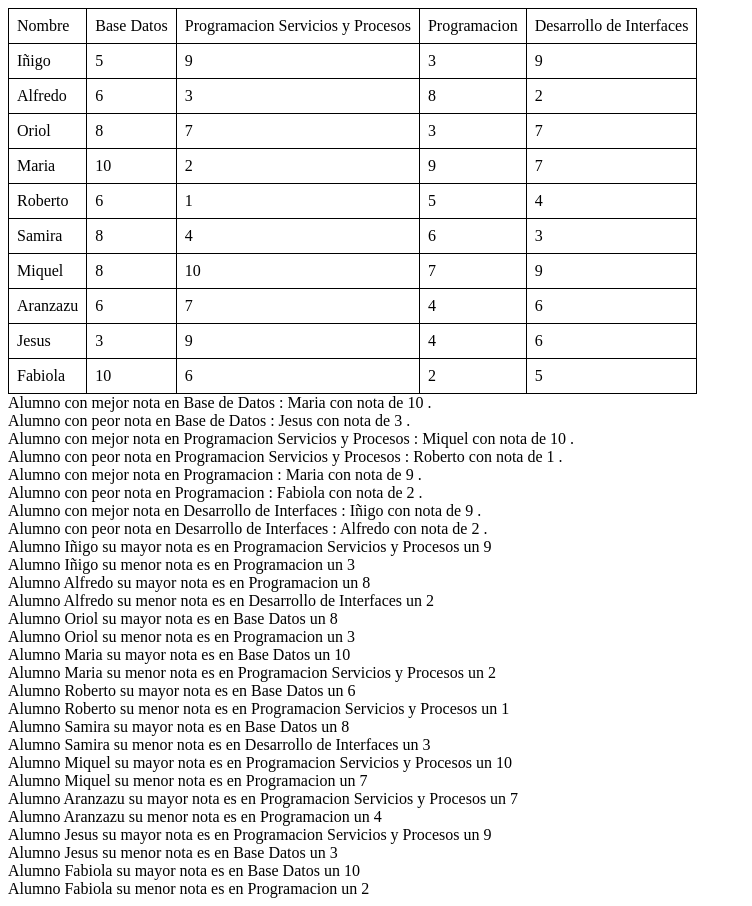
After one commit to SINESCUD0/2DWES-2324-IvanGarcia, a PHP site: page /ej7am.php in a window 1280 px wide. The commit adds this page. Shown: the whole page, without its empty margins (0-752 px from the left). Run offline with PHP 8.4, Linux system fonts and the light colour scheme.

Commit message:
Add files via upload

```diff
--- /dev/null
+++ b/ej7am.php
@@ -0,0 +1,110 @@
+<HTML>
+<HEAD> <TITLE>EJERCICIO ARRAY MULTIDIMENSIONALES EJ7</TITLE> </HEAD>
+<STYLE>
+table {
+  border-collapse: collapse;
+}
+td, tr{
+  border: 1px solid black;
+  text-align: left;
+  padding: 8px;
+}
+</STYLE>
+<BODY>
+<?php
+$matriz = array(
+	array("Nombre", "Base Datos", "Programacion Servicios y Procesos", "Programacion", "Desarrollo de Interfaces"),
+	array("Iñigo",5,9,3,9),
+	array("Alfredo",6,3,8,2),
+	array("Oriol",8,7,3,7),
+	array("Maria",10,2,9,7),
+	array("Roberto",6,1,5,4),
+	array("Samira",8,4,6,3),
+	array("Miquel",8,10,7,9),
+	array("Aranzazu",6,7,4,6),
+	array("Jesus",3,9,4,6),
+	array("Fabiola",10,6,2,5)
+);
+$notaBaseDatosMay = 0;
+$notaPSPMay = 0;
+$notaPSPMen = 10;
+$notaPMay = 0;
+$notaPMen = 10;
+$notaDIMay = 0;
+$notaDIMen = 10;
+$notaBaseDatosMen = 10;
+$alumnoNB = 10;
+$alumnoNA = 0;
+$tabla = "<table>";
+foreach($matriz as $fila){
+	$tabla .= "<tr>";
+	foreach($fila as $elemento){
+		$tabla .= "<td>".$elemento."</td>";
+	}
+	$tabla .= "</tr>";
+}
+for ($fila = 1; $fila < 11; $fila++) {
+	if($notaBaseDatosMay < $matriz[$fila][1]){
+		$notaBaseDatosMay = $matriz[$fila][1];
+		$nombreBDMay = $matriz[$fila][0];
+	}
+	if($notaBaseDatosMen > $matriz[$fila][1]){
+		$notaBaseDatosMen = $matriz[$fila][1];
+		$nombreBDMen = $matriz[$fila][0];
+	}
+	if($notaPSPMay < $matriz[$fila][2]){
+		$notaPSPMay = $matriz[$fila][2];
+		$nombrePSPMay = $matriz[$fila][0];
+	}
+	if($notaPSPMen > $matriz[$fila][2]){
+		$notaPSPMen = $matriz[$fila][2];
+		$nombrePSPMen = $matriz[$fila][0];
+	}
+	if($notaPMay < $matriz[$fila][3]){
+		$notaPMay = $matriz[$fila][3];
+		$nombrePMay = $matriz[$fila][0];
+	}
+	if($notaPMen > $matriz[$fila][3]){
+		$notaPMen = $matriz[$fila][3];
+		$nombrePMen = $matriz[$fila][0];
+	}
+	if($notaDIMay < $matriz[$fila][4]){
+		$notaDIMay = $matriz[$fila][4];
+		$nombreDIMay = $matriz[$fila][0];
+	}
+	if($notaDIMen > $matriz[$fila][4]){
+		$notaDIMen = $matriz[$fila][4];
+		$nombreDIMen = $matriz[$fila][0];
+	}
+}
+
+$tabla .= "</table>";
+echo $tabla;
+echo "Alumno con mejor nota en Base de Datos : $nombreBDMay con nota de $notaBaseDatosMay .<br/>";
+echo "Alumno con peor nota en Base de Datos : $nombreBDMen con nota de $notaBaseDatosMen .<br/>";
+echo "Alumno con mejor nota en Programacion Servicios y Procesos : $nombrePSPMay con nota de $notaPSPMay .<br/>";
+echo "Alumno con peor nota en Programacion Servicios y Procesos : $nombrePSPMen con nota de $notaPSPMen .<br/>";
+echo "Alumno con mejor nota en Programacion : $nombrePMay con nota de $notaPMay .<br/>";
+echo "Alumno con peor nota en Programacion : $nombrePMen con nota de $notaPMen .<br/>";
+echo "Alumno con mejor nota en Desarrollo de Interfaces : $nombreDIMay con nota de $notaDIMay .<br/>";
+echo "Alumno con peor nota en Desarrollo de Interfaces : $nombreDIMen con nota de $notaDIMen .<br/>";
+
+for ($fila = 1; $fila < 11; $fila++) {
+	for ($col = 1; $col < 5; $col++) {
+		if($alumnoNA < $matriz[$fila][$col]){
+			$alumnoNA = $matriz[$fila][$col];
+			$asignatura = $matriz[0][$col];
+		}
+		if($alumnoNB > $matriz[$fila][$col]){
+			$alumnoNB = $matriz[$fila][$col];
+			$asignatura2 = $matriz[0][$col];
+		}
+	}
+	echo "Alumno ".$matriz[$fila][0]." su mayor nota es en $asignatura un $alumnoNA <br/>";
+	echo "Alumno ".$matriz[$fila][0]." su menor nota es en $asignatura2 un $alumnoNB <br/>";
+	$alumnoNA = 0;
+	$alumnoNB = 10;
+}
+?>
+</BODY>
+</HTML>
```
Also changed, not shown: ej5am.php (added, +30 -0 lines), ej6am.php (added, +52 -0 lines), ej4am.php (line endings or trailing spaces).
